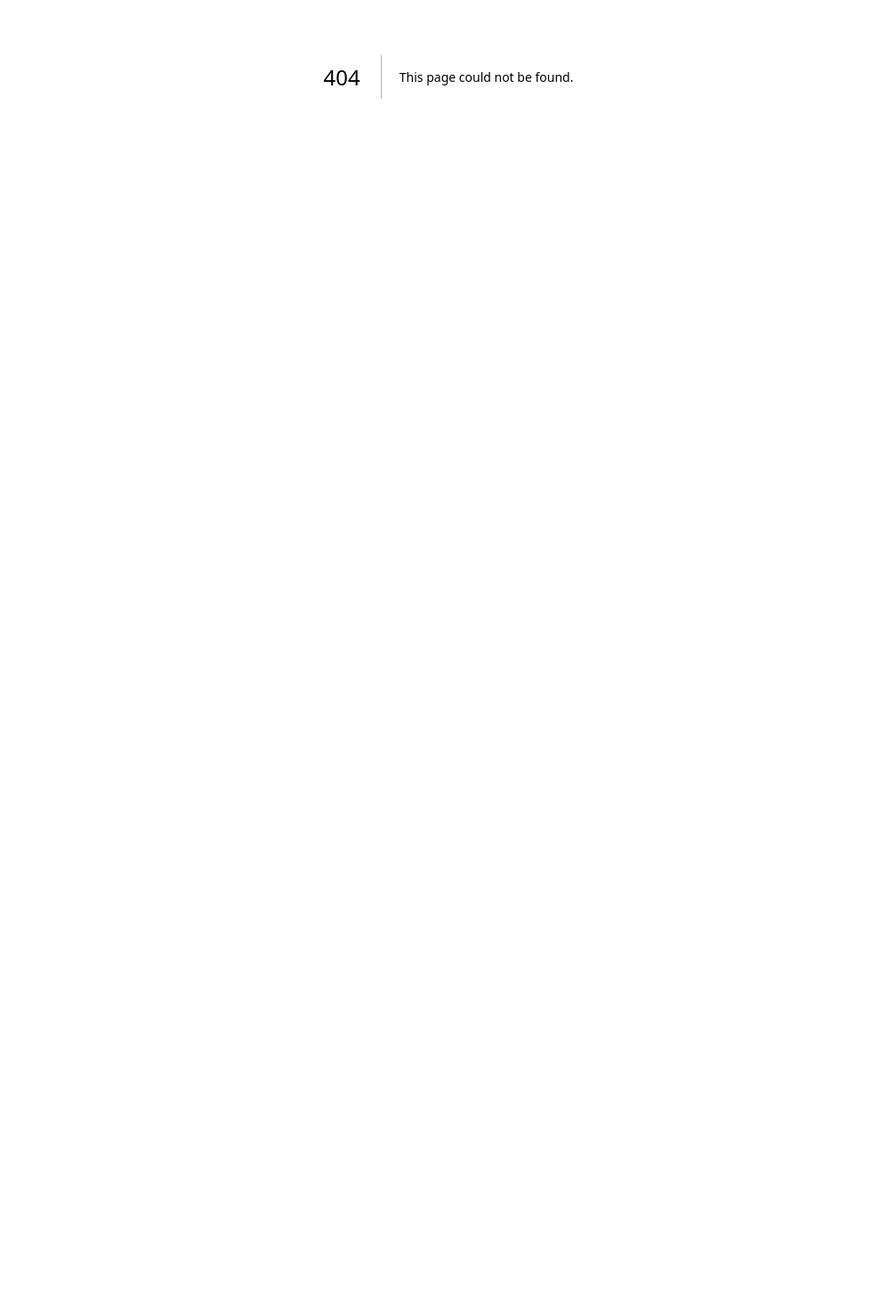
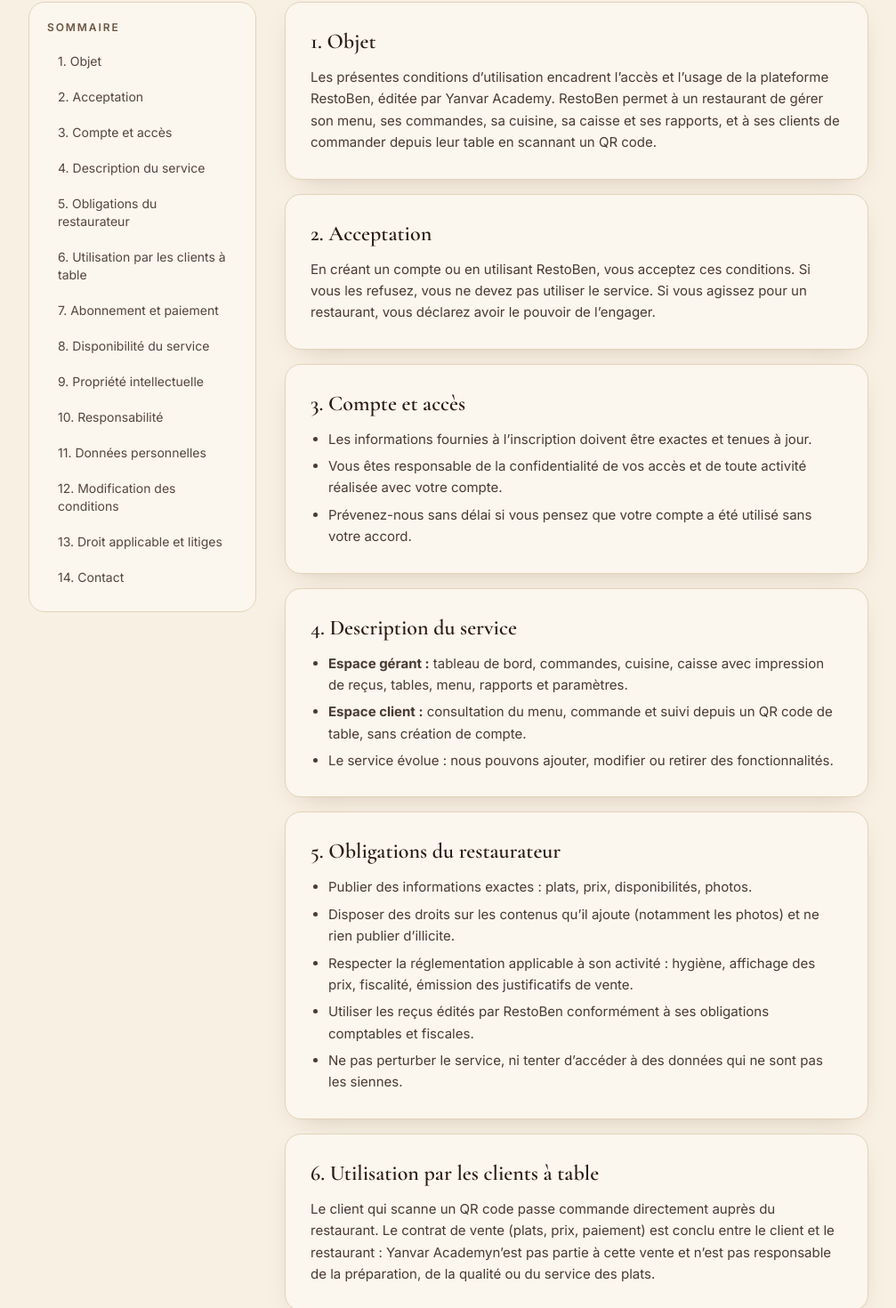
Before and after one commit to ahouannoufulgence-dot/restobenin, a Next.js app: page /conditions-utilisation in a window 1280 px wide. Before the commit this address had no page. Shown: the part 314-1784 px from the top of the page at 89% size, without its empty margins (136-1143 px from the left). Before the commit the page ends 800 px from the top, so only its background shows below. Built offline with nearby package versions, Linux system fonts and the light colour scheme.

Commit message:
Page Conditions d'utilisation et lien dans le pied de page

```diff
--- /dev/null
+++ b/app/conditions-utilisation/page.tsx
@@ -0,0 +1,201 @@
+import type { Metadata } from 'next'
+import { ScrollText } from 'lucide-react'
+import { LegalLayout, cardClass, proseClass } from '@/components/restoben/legal-layout'
+import { legal } from '@/lib/legal-info'
+
+export const metadata: Metadata = {
+  title: 'Conditions d’utilisation – RestoBen',
+  description: 'Les règles d’utilisation de la plateforme RestoBen par les restaurateurs et leurs clients.',
+}
+
+const sections: { id: string; title: string; body: React.ReactNode }[] = [
+  {
+    id: 'objet',
+    title: 'Objet',
+    body: (
+      <p>
+        Les présentes conditions d’utilisation encadrent l’accès et l’usage de la plateforme {legal.site}, éditée par {legal.company}. {legal.site} permet à un restaurant de gérer son menu, ses
+        commandes, sa cuisine, sa caisse et ses rapports, et à ses clients de commander depuis leur table en scannant un QR code.
+      </p>
+    ),
+  },
+  {
+    id: 'acceptation',
+    title: 'Acceptation',
+    body: (
+      <p>
+        En créant un compte ou en utilisant {legal.site}, vous acceptez ces conditions. Si vous les refusez, vous ne devez pas utiliser le service. Si vous agissez pour un restaurant, vous déclarez
+        avoir le pouvoir de l’engager.
+      </p>
+    ),
+  },
+  {
+    id: 'compte',
+    title: 'Compte et accès',
+    body: (
+      <ul>
+        <li>Les informations fournies à l’inscription doivent être exactes et tenues à jour.</li>
+        <li>Vous êtes responsable de la confidentialité de vos accès et de toute activité réalisée avec votre compte.</li>
+        <li>Prévenez-nous sans délai si vous pensez que votre compte a été utilisé sans votre accord.</li>
+      </ul>
+    ),
+  },
+  {
+    id: 'service',
+    title: 'Description du service',
+    body: (
+      <ul>
+        <li>
+          <strong>Espace gérant :</strong> tableau de bord, commandes, cuisine, caisse avec impression de reçus, tables, menu, rapports et paramètres.
+        </li>
+        <li>
+          <strong>Espace client :</strong> consultation du menu, commande et suivi depuis un QR code de table, sans création de compte.
+        </li>
+        <li>Le service évolue : nous pouvons ajouter, modifier ou retirer des fonctionnalités.</li>
+      </ul>
+    ),
+  },
+  {
+    id: 'obligations',
+    title: 'Obligations du restaurateur',
+    body: (
+      <ul>
+        <li>Publier des informations exactes : plats, prix, disponibilités, photos.</li>
+        <li>Disposer des droits sur les contenus qu’il ajoute (notamment les photos) et ne rien publier d’illicite.</li>
+        <li>Respecter la réglementation applicable à son activité : hygiène, affichage des prix, fiscalité, émission des justificatifs de vente.</li>
+        <li>Utiliser les reçus édités par {legal.site} conformément à ses obligations comptables et fiscales.</li>
+        <li>Ne pas perturber le service, ni tenter d’accéder à des données qui ne sont pas les siennes.</li>
+      </ul>
+    ),
+  },
+  {
+    id: 'clients',
+    title: 'Utilisation par les clients à table',
+    body: (
+      <p>
+        Le client qui scanne un QR code passe commande directement auprès du restaurant. Le contrat de vente (plats, prix, paiement) est conclu entre le client et le restaurant : {legal.company}
+        n’est pas partie à cette vente et n’est pas responsable de la préparation, de la qualité ou du service des plats.
+      </p>
+    ),
+  },
+  {
+    id: 'abonnement',
+    title: 'Abonnement et paiement',
+    body: (
+      <>
+        <p>
+          L’accès à {legal.site} est proposé selon des formules d’abonnement dont les tarifs sont affichés sur la page Tarifs du site. L’abonnement est souscrit pour la durée choisie (mensuelle
+          ou annuelle) et se paie à l’avance.
+        </p>
+        <p>Le restaurateur peut mettre fin à son abonnement à l’issue de la période en cours. Les modalités de paiement et, le cas échéant, de remboursement sont précisées lors de la souscription.</p>
+      </>
+    ),
+  },
+  {
+    id: 'disponibilite',
+    title: 'Disponibilité du service',
+    body: (
+      <p>
+        Nous mettons tout en œuvre pour que {legal.site} soit accessible en continu, mais des interruptions peuvent survenir (maintenance, incident technique, panne de connexion). Le restaurateur
+        reste responsable de prévoir une solution de repli pour prendre ses commandes si le service est indisponible.
+      </p>
+    ),
+  },
+  {
+    id: 'propriete',
+    title: 'Propriété intellectuelle',
+    body: (
+      <p>
+        {legal.site}, sa marque, son design et son code appartiennent à {legal.company}. L’abonnement donne un droit d’usage personnel, non exclusif et non cessible, pendant sa durée. Les contenus
+        ajoutés par le restaurateur restent sa propriété ; il nous autorise à les afficher pour faire fonctionner le service.
+      </p>
+    ),
+  },
+  {
+    id: 'responsabilite',
+    title: 'Responsabilité',
+    body: (
+      <p>
+        {legal.company} est responsable du bon fonctionnement du service dans la limite de ses obligations. Elle ne peut être tenue responsable des dommages indirects (perte d’exploitation, de
+        clientèle ou de chiffre d’affaires), des contenus publiés par les restaurateurs, ni des interruptions dues à un fournisseur tiers ou à une panne de connexion internet.
+      </p>
+    ),
+  },
+  {
+    id: 'donnees',
+    title: 'Données personnelles',
+    body: (
+      <p>
+        Le traitement de vos données est décrit dans notre <a href="/politique-de-confidentialite">Politique de confidentialité</a>.
+      </p>
+    ),
+  },
+  {
+    id: 'modification',
+    title: 'Modification des conditions',
+    body: (
+      <p>
+        Nous pouvons mettre à jour ces conditions. La date de dernière mise à jour figure en haut de cette page ; en cas de changement important, nous vous en informons. Continuer à utiliser le
+        service après une mise à jour vaut acceptation des nouvelles conditions.
+      </p>
+    ),
+  },
+  {
+    id: 'droit',
+    title: 'Droit applicable et litiges',
+    body: <p>Ces conditions sont régies par le droit béninois. En cas de litige, nous cherchons d’abord une solution amiable ; à défaut, les tribunaux compétents du Bénin sont seuls compétents.</p>,
+  },
+  {
+    id: 'contact',
+    title: 'Contact',
+    body: (
+      <ul>
+        <li>
+          <a href={`mailto:${legal.email}`}>{legal.email}</a>
+        </li>
+        <li>
+          <a href={legal.phoneHref}>{legal.phone}</a>
+        </li>
+        <li>
+          {legal.company}, {legal.address}
+        </li>
+      </ul>
+    ),
+  },
+]
+
+export default function ConditionsUtilisationPage() {
+  return (
+    <LegalLayout title="Conditions d’utilisation" intro={`Dernière mise à jour : ${legal.updatedAt}`}>
+      <div className="grid gap-8 lg:grid-cols-[16rem_1fr] lg:items-start">
+        <nav aria-label="Sommaire" className="rounded-2xl border border-border bg-card p-5 lg:sticky lg:top-6">
+          <p className="mb-3 text-xs font-semibold uppercase tracking-[0.16em] text-muted-foreground">Sommaire</p>
+          <ol className="flex flex-col gap-1">
+            {sections.map((s, i) => (
+              <li key={s.id}>
+                <a href={`#${s.id}`} className="block rounded-lg px-3 py-2 text-sm text-foreground/80 transition-colors hover:bg-ember/10 hover:text-ember focus-visible:outline-none focus-visible:ring-3 focus-visible:ring-ember/30">
+                  {i + 1}. {s.title}
+                </a>
+              </li>
+            ))}
+          </ol>
+        </nav>
+
+        <div className="flex flex-col gap-4">
+          {sections.map((s, i) => (
+            <section key={s.id} id={s.id} aria-labelledby={`${s.id}-title`} className={cardClass}>
+              <h2 id={`${s.id}-title`} className="font-serif text-2xl font-semibold">
+                {i + 1}. {s.title}
+              </h2>
+              <div className={`mt-3 ${proseClass}`}>{s.body}</div>
+            </section>
+          ))}
+          <p className="mt-2 flex items-center justify-center gap-2 rounded-xl bg-sand/70 p-4 text-center text-sm text-foreground/80">
+            <ScrollText className="size-4 shrink-0 text-ember" aria-hidden="true" />
+            Des questions sur ces conditions ? Écrivez-nous, nous vous répondons.
+          </p>
+        </div>
+      </div>
+    </LegalLayout>
+  )
+}
--- a/components/restoben/site-footer.tsx
+++ b/components/restoben/site-footer.tsx
@@ -92,6 +92,7 @@ export function SiteFooter() {
           <div className="flex gap-6">
             <a href="/mentions-legales" className="hover:text-gold">Mentions légales</a>
             <a href="/politique-de-confidentialite" className="hover:text-gold">Politique de confidentialité</a>
+            <a href="/conditions-utilisation" className="hover:text-gold">Conditions d’utilisation</a>
           </div>
         </div>
       </div>
```
